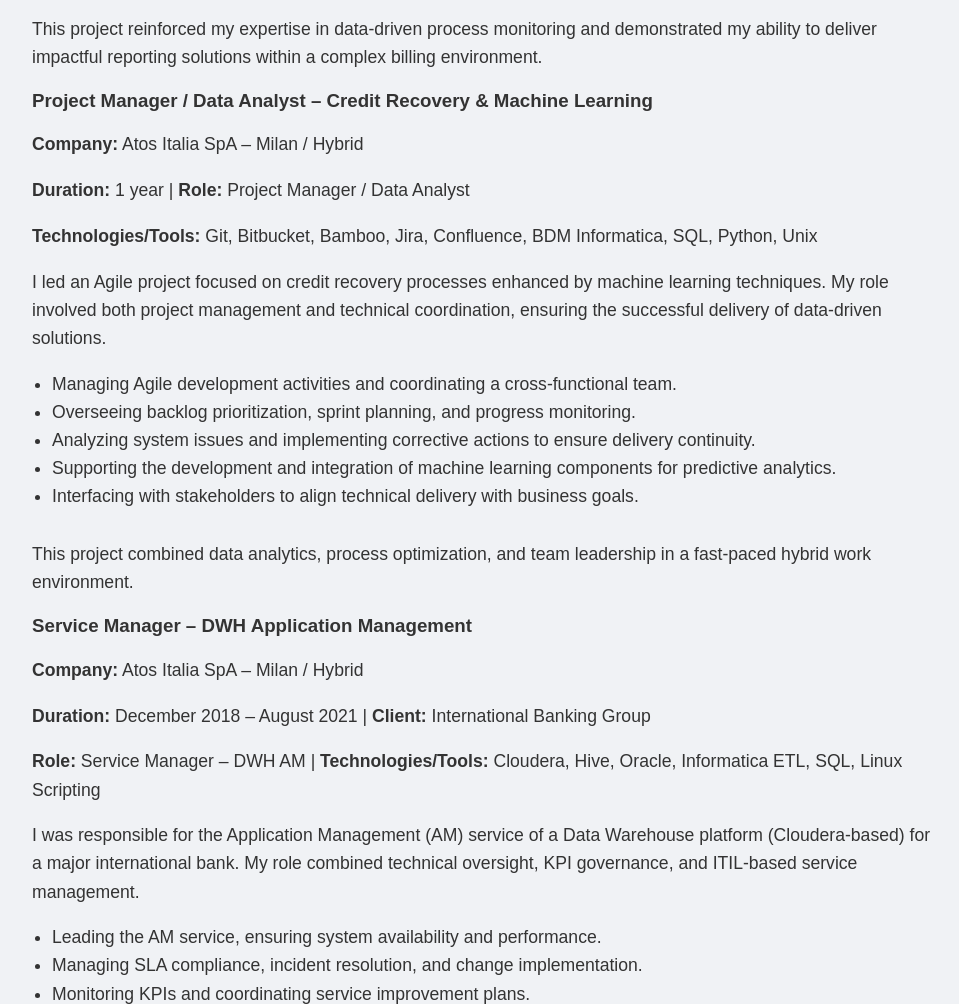
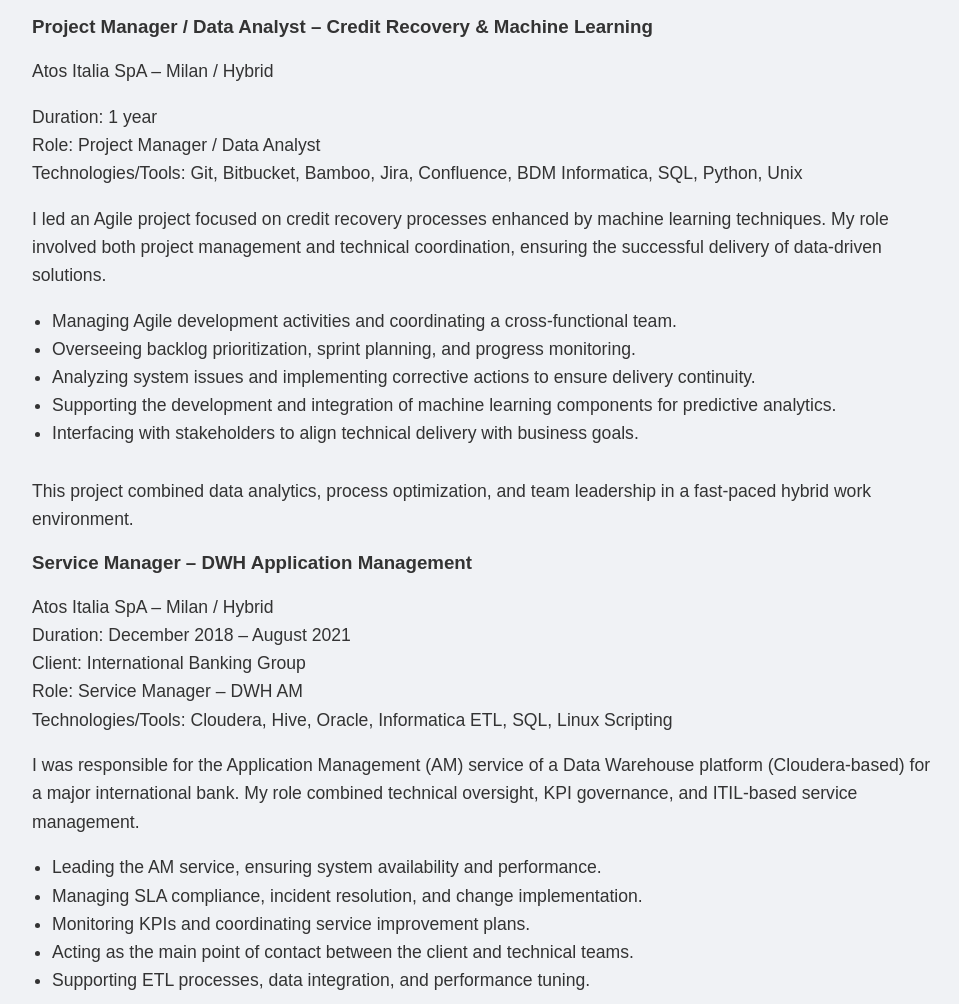
Before and after one commit to Stephybol/content, a plain HTML site: page index.html in a window 1280 px wide. Shown: the part 1742-2746 px from the top of the page, without its empty margins (158-1117 px from the left). Drawn offline with Linux system fonts and the light colour scheme.

Commit message:
Update index.html

```diff
--- a/index.html
+++ b/index.html
@@ -1,5 +1,4 @@
-<!DOCTYPE html>
-<html lang="en">
+<!DOCTYPE html>\n<html lang="en">
 <head>
   <meta charset="UTF-8" />
   <meta name="viewport" content="width=device-width, initial-scale=1.0" />
@@ -33,8 +32,6 @@
     <h2>My Projects</h2>
 
     <h3>Power BI Analyst – Billing Lifecycle Reporting Enhancements</h3>
-    <p><strong>Client:</strong> Major Italian postal services provider</p>
-    <p><strong>Duration:</strong> 2 years | <strong>Role:</strong> Power BI Analyst</p>
     <p>In this project, I was involved in the evolution and continuous improvement of Power BI reporting solutions related to the billing lifecycle. The objective was to support business monitoring and decision-making through clear, accurate, and dynamic reporting dashboards.</p>
     <ul>
       <li>Analyzing existing reporting needs and gathering new requirements from business stakeholders.</li>
@@ -47,9 +44,8 @@
     <p>This project reinforced my expertise in data-driven process monitoring and demonstrated my ability to deliver impactful reporting solutions within a complex billing environment.</p>
 
     <h3>Project Manager / Data Analyst – Credit Recovery & Machine Learning</h3>
-    <p><strong>Company:</strong> Atos Italia SpA – Milan / Hybrid</p>
-    <p><strong>Duration:</strong> 1 year | <strong>Role:</strong> Project Manager / Data Analyst</p>
-    <p><strong>Technologies/Tools:</strong> Git, Bitbucket, Bamboo, Jira, Confluence, BDM Informatica, SQL, Python, Unix</p>
+    <p>Atos Italia SpA – Milan / Hybrid</p>
+    <p>Duration: 1 year<br>Role: Project Manager / Data Analyst<br>Technologies/Tools: Git, Bitbucket, Bamboo, Jira, Confluence, BDM Informatica, SQL, Python, Unix</p>
     <p>I led an Agile project focused on credit recovery processes enhanced by machine learning techniques. My role involved both project management and technical coordination, ensuring the successful delivery of data-driven solutions.</p>
     <ul>
       <li>Managing Agile development activities and coordinating a cross-functional team.</li>
@@ -61,9 +57,7 @@
     <p>This project combined data analytics, process optimization, and team leadership in a fast-paced hybrid work environment.</p>
 
     <h3>Service Manager – DWH Application Management</h3>
-    <p><strong>Company:</strong> Atos Italia SpA – Milan / Hybrid</p>
-    <p><strong>Duration:</strong> December 2018 – August 2021 | <strong>Client:</strong> International Banking Group</p>
-    <p><strong>Role:</strong> Service Manager – DWH AM | <strong>Technologies/Tools:</strong> Cloudera, Hive, Oracle, Informatica ETL, SQL, Linux Scripting</p>
+    <p>Atos Italia SpA – Milan / Hybrid<br>Duration: December 2018 – August 2021<br>Client: International Banking Group<br>Role: Service Manager – DWH AM<br>Technologies/Tools: Cloudera, Hive, Oracle, Informatica ETL, SQL, Linux Scripting</p>
     <p>I was responsible for the Application Management (AM) service of a Data Warehouse platform (Cloudera-based) for a major international bank. My role combined technical oversight, KPI governance, and ITIL-based service management.</p>
     <ul>
       <li>Leading the AM service, ensuring system availability and performance.</li>
@@ -83,7 +77,7 @@
 
   <!-- Typing effect script -->
   <script>
-    const roles = ["Power BI Expert", "Functional Analyst", "Service Manager", "Project Manager"];
+    const roles = ["Power BI Expert", "Functional Analyst", "Service Manager"];
     let roleIndex = 0;
     let charIndex = 0;
     const typingElement = document.getElementById("typing");
```
